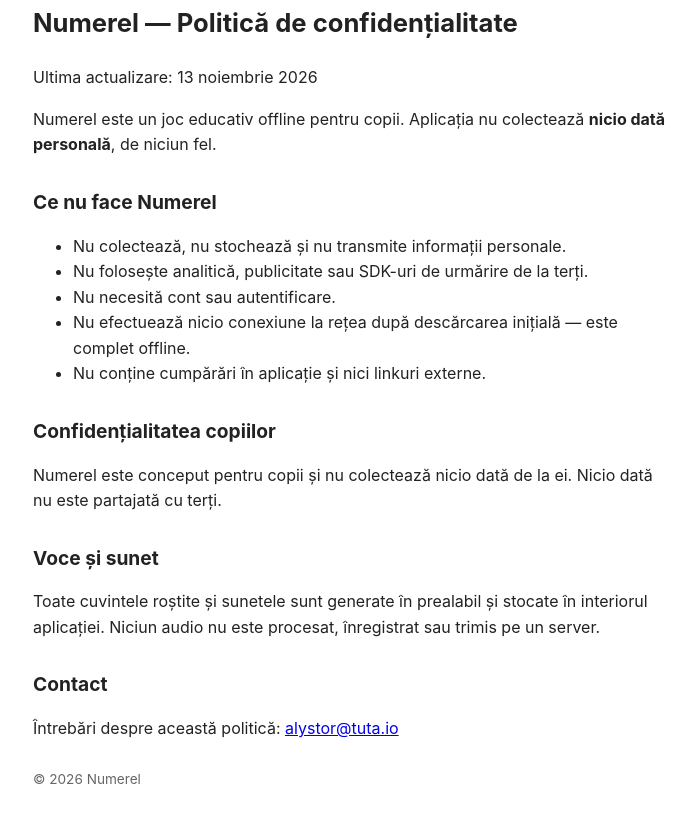
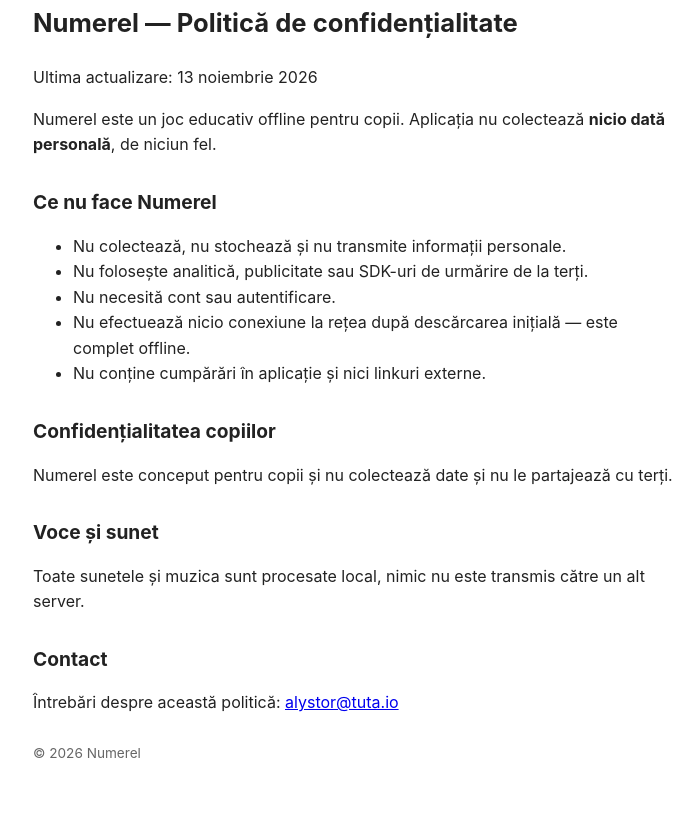
Before and after one commit to alystor007/numerel, a plain HTML site: page index.html in a window 1280 px wide. Shown: the part 865-1688 px from the top of the page, without its empty margins (287-986 px from the left). Drawn offline with Linux system fonts and the light colour scheme.

Commit message:
RO wording: children section + audio section (user edits 2026-11-13)

```diff
--- a/index.html
+++ b/index.html
@@ -55,10 +55,10 @@
 </ul>
 
 <h2>Confidențialitatea copiilor</h2>
-<p>Numerel este conceput pentru copii și nu colectează nicio dată de la ei. Nicio dată nu este partajată cu terți.</p>
+<p>Numerel este conceput pentru copii și nu colectează date și nu le partajează cu terți.</p>
 
 <h2>Voce și sunet</h2>
-<p>Toate cuvintele roștite și sunetele sunt generate în prealabil și stocate în interiorul aplicației. Niciun audio nu este procesat, înregistrat sau trimis pe un server.</p>
+<p>Toate sunetele și muzica sunt procesate local, nimic nu este transmis către un alt server.</p>
 
 <h2>Contact</h2>
 <p>Întrebări despre această politică: <a href="mailto:alystor@tuta.io">alystor@tuta.io</a></p>
```
